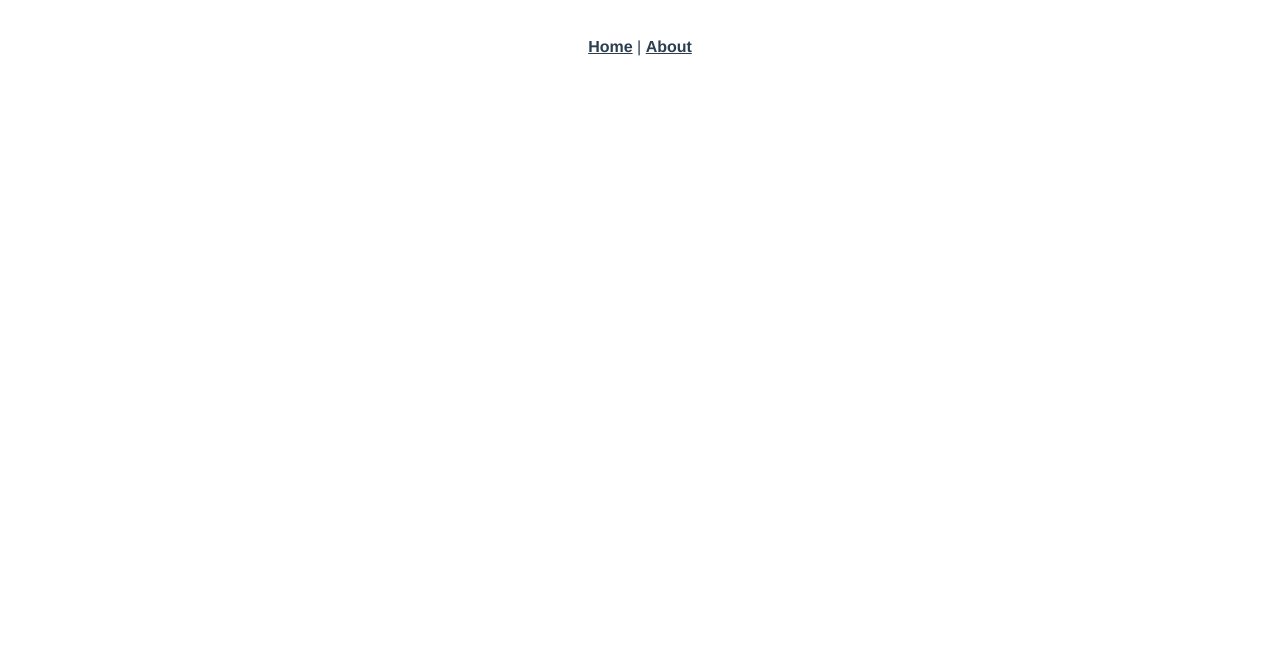
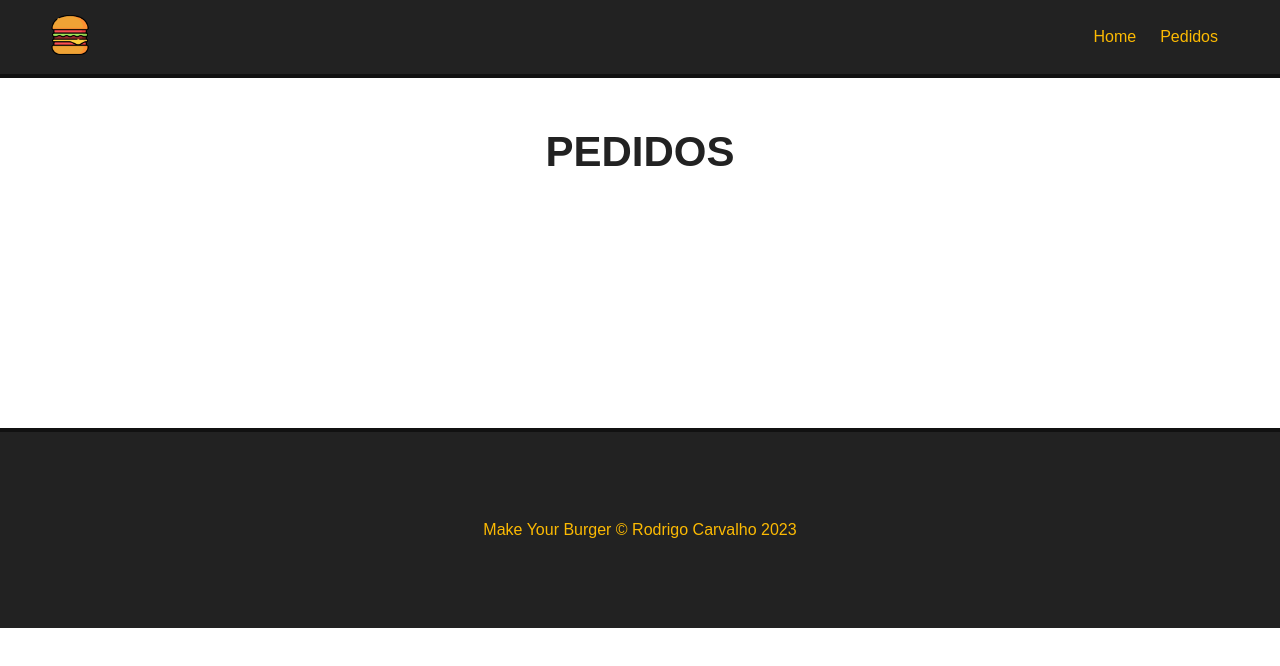
Before and after one commit to digaogalo/make_your_burguer, a Vue app: page /pedidos in a window 1280 px wide. Before the commit this address had no page. Shown: the top 666 px of the page. Built offline with nearby package versions, Linux system fonts and the light colour scheme.

Commit message:
header and footer style css

```diff
--- /dev/null
+++ b/db/db.json
@@ -0,0 +1,81 @@
+{
+    "ingredientes": {
+      "paes": [
+        {
+          "id": 1,
+          "tipo": "Italiano Branco"
+        },
+        {
+          "id": 2,
+          "tipo": "3 Queijos"
+        },
+        {
+          "id": 3,
+          "tipo": "Parmesão e Orégano"
+        },
+        {
+          "id": 4,
+          "tipo": "Integral"
+        }
+      ],
+      "carnes": [
+        {
+          "id": 1,
+          "tipo": "Maminha"
+        },
+        {
+          "id": 2,
+          "tipo": "Alcatra"
+        },
+        {
+          "id": 3,
+          "tipo": "Picanha"
+        },
+        {
+          "id": 4,
+          "tipo": "Veggie burger"
+        }
+      ],
+      "opcionais": [
+        {
+          "id": 1,
+          "tipo": "Bacon"
+        },
+        {
+          "id": 2,
+          "tipo": "Cheddar"
+        },
+        {
+          "id": 3,
+          "tipo": "Salame"
+        },
+        {
+          "id": 4,
+          "tipo": "Tomate"
+        },
+        {
+          "id": 4,
+          "tipo": "Cebola roxa"
+        },
+        {
+          "id": 4,
+          "tipo": "Pepino"
+        }
+      ]
+    },
+    "status": [
+      {
+        "id": 1,
+        "tipo": "Solicitado"
+      },
+      {
+        "id": 2,
+        "tipo": "Em produção"
+      },
+      {
+        "id": 3,
+        "tipo": "Finalizado"
+      }
+    ],
+    "burgers": []
+  }
--- a/src/App.vue
+++ b/src/App.vue
@@ -1,30 +1,43 @@
 <template>
-  <nav>
-    <router-link to="/">Home</router-link> |
-    <router-link to="/about">About</router-link>
-  </nav>
+  <Navbar :logo="logo_src" :alt="app_name"/>
   <router-view/>
+  <Footer />
 </template>
 
+<script>
+import Navbar from './components/Navbar.vue'
+import Footer from './components/Footer.vue'
+export default {
+  components: {
+    Navbar,
+    Footer
+  },
+  data() {
+    return {
+      logo_src: '/img/logo.png',
+      app_name: 'Make Your Burguer'
+    }
+  }
+}
+</script>
+
 <style>
-#app {
-  font-family: Avenir, Helvetica, Arial, sans-serif;
-  -webkit-font-smoothing: antialiased;
-  -moz-osx-font-smoothing: grayscale;
-  text-align: center;
-  color: #2c3e50;
-}
+  * {
+    font-family: Arial, Helvetica, sans-serif;
+    padding: 0;
+    margin: 0;
+    box-sizing: border-box;
+  }
 
-nav {
-  padding: 30px;
-}
+  .main-container {
+    margin: 50px;
+    min-height: 250px;
+  }
 
-nav a {
-  font-weight: bold;
-  color: #2c3e50;
-}
-
-nav a.router-link-exact-active {
-  color: #42b983;
-}
+  h1 {
+    text-align: center;
+    font-size: 42px;
+    margin-bottom: 30px;
+    color: #222;
+  }
 </style>
--- /dev/null
+++ b/src/components/Footer.vue
@@ -0,0 +1,37 @@
+<template>
+    <footer id="footer">
+        <p>Make Your Burger &copy;
+            <a id="link" href="https://www.linkedin.com/in/rodrigolc/" target="_blank">
+                Rodrigo Carvalho 2023
+            </a>
+        </p>
+    </footer>
+</template>
+
+<script>
+export default {
+    name: 'Footer'
+}
+</script>
+
+<style scoped>
+    #footer {
+        height: 200px;
+        background-color: #222;
+        border-top: 4px solid #111;
+        color: #FCBA03;
+        display: flex;
+        align-items: center;
+        justify-content: center;
+        bottom: 0;
+        width: 100%;
+    }
+    #link {
+        color: #FCBA03;
+        text-decoration: none;
+    }
+
+    #link:hover {
+        color: aliceblue;
+    }
+</style>
--- a/src/components/HelloWorld.vue
+++ /dev/null
@@ -1,58 +0,0 @@
-<template>
-  <div class="hello">
-    <h1>{{ msg }}</h1>
-    <p>
-      For a guide and recipes on how to configure / customize this project,<br>
-      check out the
-      <a href="https://cli.vuejs.org" target="_blank" rel="noopener">vue-cli documentation</a>.
-    </p>
-    <h3>Installed CLI Plugins</h3>
-    <ul>
-      <li><a href="https://github.com/vuejs/vue-cli/tree/dev/packages/%40vue/cli-plugin-babel" target="_blank" rel="noopener">babel</a></li>
-      <li><a href="https://github.com/vuejs/vue-cli/tree/dev/packages/%40vue/cli-plugin-router" target="_blank" rel="noopener">router</a></li>
-    </ul>
-    <h3>Essential Links</h3>
-    <ul>
-      <li><a href="https://vuejs.org" target="_blank" rel="noopener">Core Docs</a></li>
-      <li><a href="https://forum.vuejs.org" target="_blank" rel="noopener">Forum</a></li>
-      <li><a href="https://chat.vuejs.org" target="_blank" rel="noopener">Community Chat</a></li>
-      <li><a href="https://twitter.com/vuejs" target="_blank" rel="noopener">Twitter</a></li>
-      <li><a href="https://news.vuejs.org" target="_blank" rel="noopener">News</a></li>
-    </ul>
-    <h3>Ecosystem</h3>
-    <ul>
-      <li><a href="https://router.vuejs.org" target="_blank" rel="noopener">vue-router</a></li>
-      <li><a href="https://vuex.vuejs.org" target="_blank" rel="noopener">vuex</a></li>
-      <li><a href="https://github.com/vuejs/vue-devtools#vue-devtools" target="_blank" rel="noopener">vue-devtools</a></li>
-      <li><a href="https://vue-loader.vuejs.org" target="_blank" rel="noopener">vue-loader</a></li>
-      <li><a href="https://github.com/vuejs/awesome-vue" target="_blank" rel="noopener">awesome-vue</a></li>
-    </ul>
-  </div>
-</template>
-
-<script>
-export default {
-  name: 'HelloWorld',
-  props: {
-    msg: String
-  }
-}
-</script>
-
-<!-- Add "scoped" attribute to limit CSS to this component only -->
-<style scoped>
-h3 {
-  margin: 40px 0 0;
-}
-ul {
-  list-style-type: none;
-  padding: 0;
-}
-li {
-  display: inline-block;
-  margin: 0 10px;
-}
-a {
-  color: #42b983;
-}
-</style>
--- /dev/null
+++ b/src/components/Navbar.vue
@@ -0,0 +1,48 @@
+<template>
+    <div id="nav">
+    <router-link to="/" id="logo-url">
+        <img :src="logo" :alt="alt" id="logo">
+    </router-link>
+    <router-link to="/">Home</router-link>
+    <router-link to="/pedidos">Pedidos</router-link>
+  </div>
+</template>
+
+<script>
+export default {
+    name: 'Navbar',
+    props: ['logo', 'alt']
+}
+</script>
+
+<style scoped>
+    #nav {
+        background-color: #222;
+        border-bottom: 4px solid #111;
+        padding: 15px 50px;
+        display: flex;
+        justify-content: flex-end;
+        align-items: center;
+    }
+
+    #nav #logo-url {
+        margin: auto;
+        margin-left: 0;
+    }
+
+    #logo {
+        width: 40px;
+        height: 40px;
+    }
+
+    #nav a {
+        color: #FCBA03;
+        text-decoration: none;
+        margin: 12px;
+        transition: .5s;
+    }
+
+    #nav a:hover {
+        color: #fff;
+    }
+</style>
--- a/src/router/index.js
+++ b/src/router/index.js
@@ -1,19 +1,17 @@
 import { createRouter, createWebHistory } from 'vue-router'
-import HomeView from '../views/HomeView.vue'
+import Home from '../views/Home.vue'
 
 const routes = [
   {
     path: '/',
-    name: 'home',
-    component: HomeView
+    name: 'Home',
+    component: Home
   },
   {
-    path: '/about',
-    name: 'about',
-    // route level code-splitting
-    // this generates a separate chunk (about.[hash].js) for this route
-    // which is lazy-loaded when the route is visited.
-    component: () => import(/* webpackChunkName: "about" */ '../views/AboutView.vue')
+    path: '/pedidos',
+    name: 'Pedidos',
+
+    component: () => import(/* webpackChunkName: "pedidos" */ '../views/Pedidos.vue')
   }
 ]
 
--- a/src/views/AboutView.vue
+++ /dev/null
@@ -1,5 +0,0 @@
-<template>
-  <div class="about">
-    <h1>This is an about page</h1>
-  </div>
-</template>
--- /dev/null
+++ b/src/views/Home.vue
@@ -0,0 +1,9 @@
+<template>
+  <div class="main-container">
+  <h1>HOME</h1>
+  </div>
+</template>
+
+<script>
+
+</script>
--- a/src/views/HomeView.vue
+++ /dev/null
@@ -1,18 +0,0 @@
-<template>
-  <div class="home">
-    <img alt="Vue logo" src="../assets/logo.png">
-    <HelloWorld msg="Welcome to Your Vue.js App"/>
-  </div>
-</template>
-
-<script>
-// @ is an alias to /src
-import HelloWorld from '@/components/HelloWorld.vue'
-
-export default {
-  name: 'HomeView',
-  components: {
-    HelloWorld
-  }
-}
-</script>
--- /dev/null
+++ b/src/views/Pedidos.vue
@@ -0,0 +1,5 @@
+<template>
+  <div class="main-container">
+    <h1>PEDIDOS</h1>
+  </div>
+</template>
```
Also changed, not shown: public/img/burger.jpg (added), public/img/logo.png (added).
